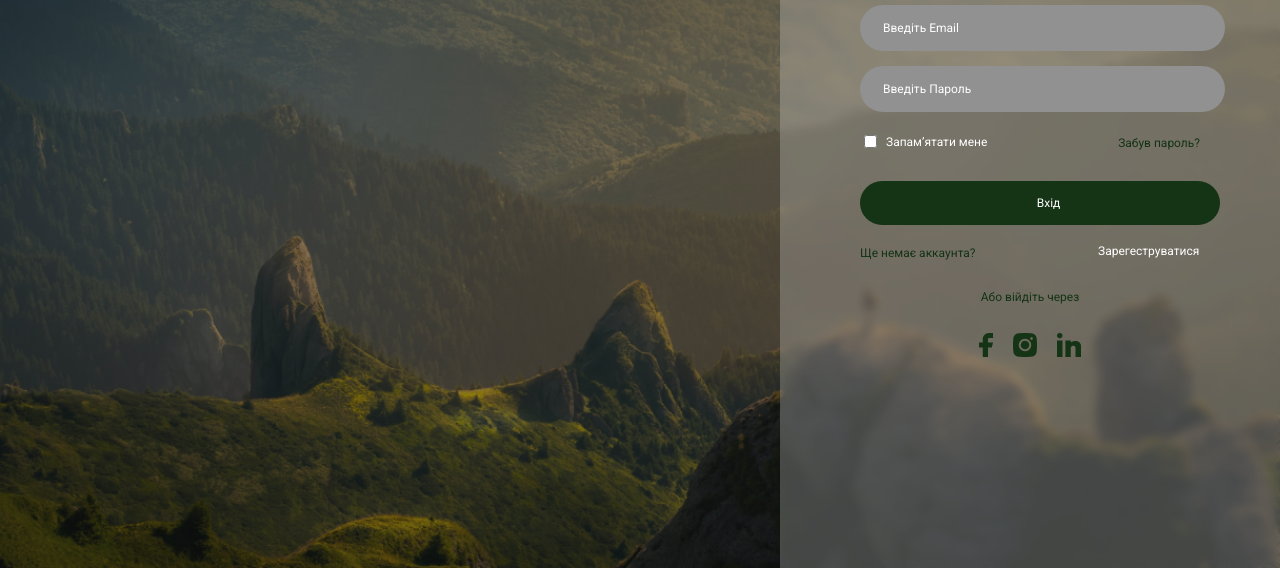
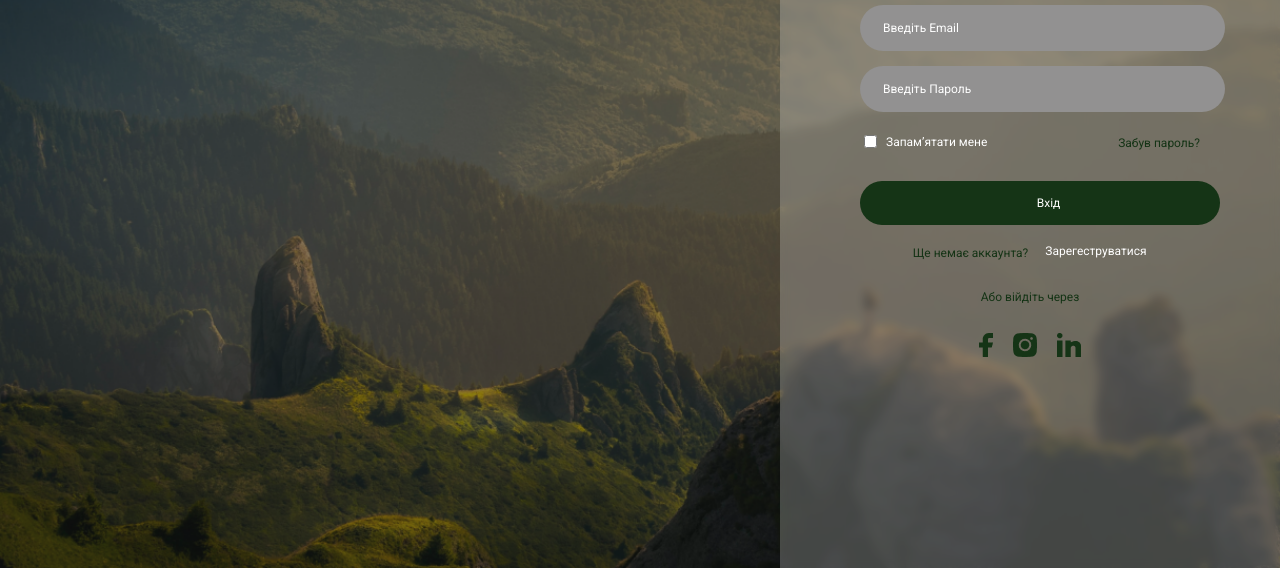
Before and after one commit to Marchello0509/Login, a plain HTML site: page index.html in a window 1280 px wide. Shown: the part 232-800 px from the top of the page. Drawn offline with Linux system fonts and the light colour scheme.

Commit message:
Final Version

```diff
--- a/static/style/style.css
+++ b/static/style/style.css
@@ -139,8 +139,9 @@ body {
     margin: 20px auto 30px auto;
     display: flex;
     align-items: center;
-    justify-content: space-between;
+    justify-content: center;
     font-family: 'Roboto';
+    column-gap: 17px;
 }
 
 .newAcc > p {
```
